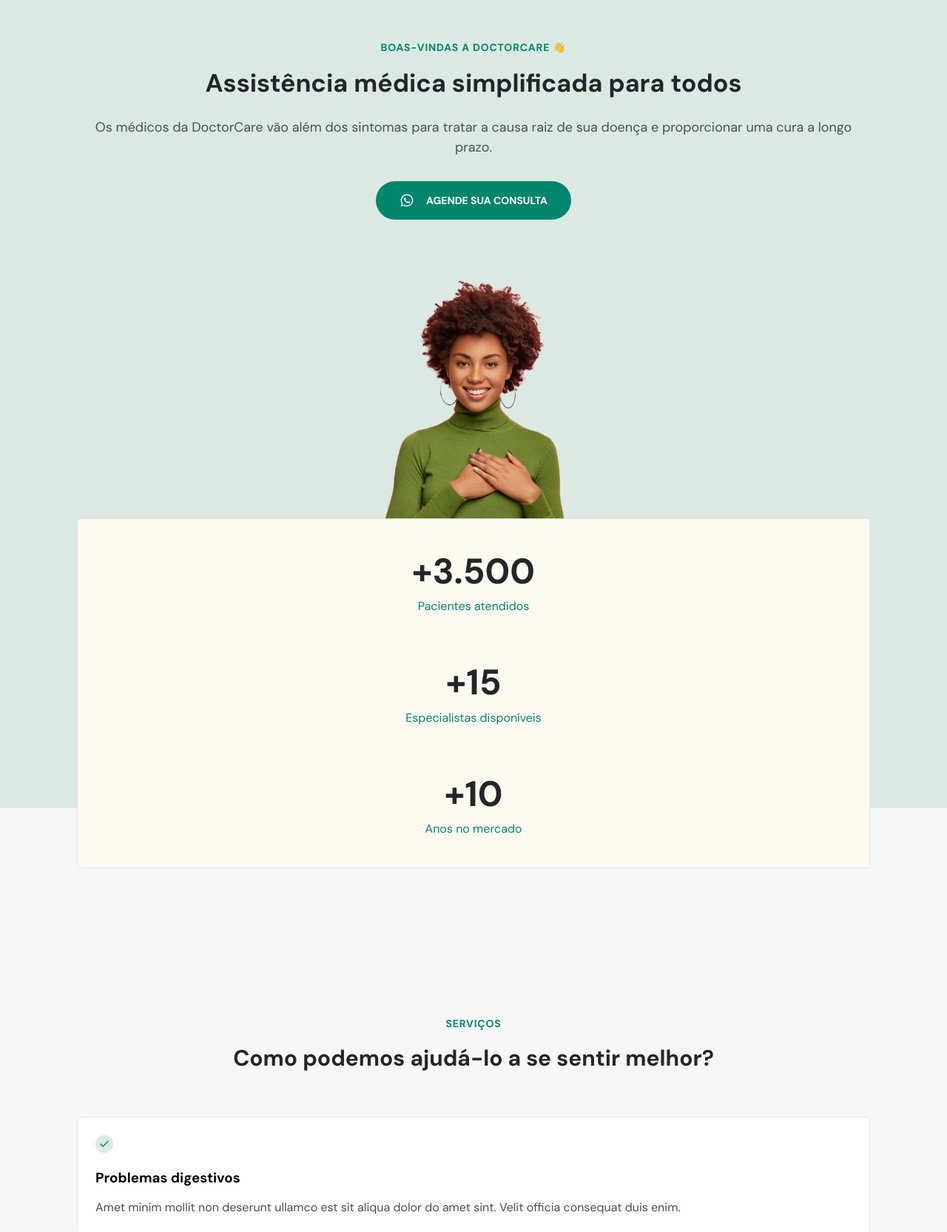
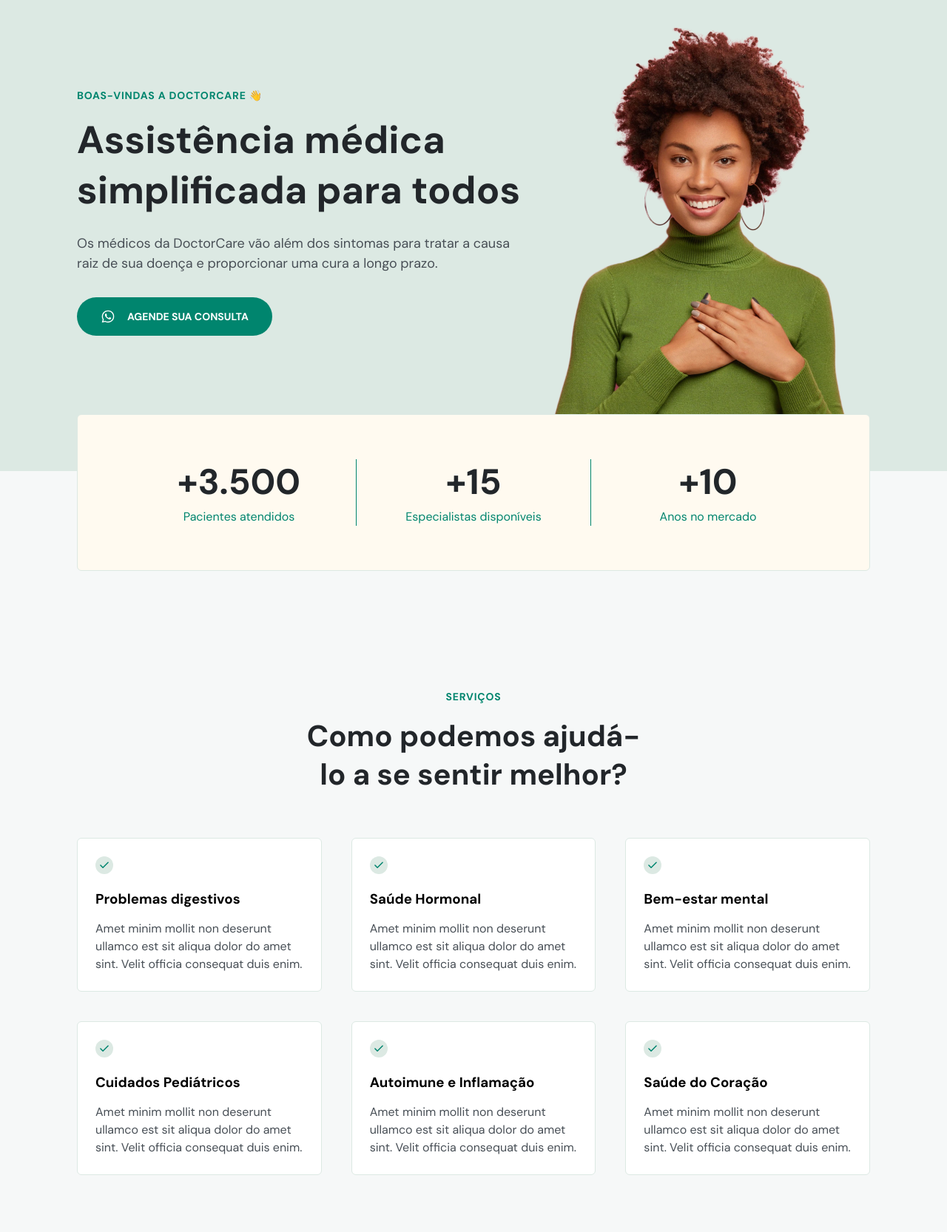
Before and after one commit to matheusdefarias/rocketseat-nlw-return-origin, a plain HTML site: page index.html in a window 1280 px wide. Shown: the part 59-1725 px from the top of the page at 74% size. Drawn offline with nearby package versions, Linux system fonts and the light colour scheme.

Commit message:
feat: finished website responsiveness and started to code the activateMenuAtCurrentSection function

```diff
--- a/index.html
+++ b/index.html
@@ -3,7 +3,7 @@
   <head>
     <meta charset="UTF-8" />
     <meta name="viewport" content="width=device-width, initial-scale=1.0" />
-    <title>DoctorCare 56:10</title>
+    <title>DoctorCare 2:02:50</title>
 
     <link rel="stylesheet" href="style.css" />
 
@@ -225,6 +225,8 @@
 
     <section id="home">
       <div class="wrapper">
+
+        <div class="col-a">
           <header>
             <h4>BOAS-VINDAS A DOCTORCARE 👋</h4>
             <h1>Assistência médica simplificada para todos</h1>
@@ -250,7 +252,10 @@
 
               Agende sua consulta
             </a>
+          </div>
+        </div>
 
+        <div class="col-b">
           <img
             src="assets/mulher-negra-vestindo-camisa-verde-e-sorrindo.png"
             alt="Mulher negra vestindo camisa verde e sorrindo"
@@ -273,6 +278,7 @@
             <p>Anos no mercado</p>
           </div>
         </div>
+
       </div>
     </section>
 
@@ -435,6 +441,8 @@
 
     <section id="about">
       <div class="wrapper">
+
+        <div class="col-a">
           <header>
             <h4>SOBRE NÓS</h4>
             <h2>Entenda quem somos e por que existimos</h2>
@@ -452,16 +460,23 @@
               ullamco est sit aliqua dolor do amet sint.
             </p>
 
+          </div>
+        </div>
+
+        <div class="col-b">
           <img
             src="assets/doutor-feliz-segurando-prancheta-com-pacientes.png"
             alt="Doutor feliz segurando prancheta com pacientes"
           />
         </div>
+
       </div>
     </section>
 
     <section id="contact">
       <div class="wrapper">
+
+        <div class="col-a">
           <header>
             <h2>Entre em contato com a gente!</h2>
           </header>
@@ -536,16 +551,23 @@
               Agende sua consulta
             </a>
 
+          </div>
+        </div>
+
+        <div class="col-b">
           <img
             src="assets/homem-negro-com-moletom-beige-mexendo-no-celular.png"
             alt="Homem negro com moletom beige mexendo no celular"
           />
         </div>
+
       </div>
     </section>
 
     <footer>
       <div class="wrapper">
+
+        <div class="col-a">
           <a class="logo" href="#home">
             <svg
               width="133"
@@ -601,7 +623,9 @@
             ©2021 DoctorCare. <br />
             Todos os direitos reservados.
           </p>
+        </div>
 
+        <div class="col-b">
           <ul class="social-links">
             <li>
               <a href="https://instagram.com" target="_blank"
@@ -683,6 +707,8 @@
             </li>
           </ul>
         </div>
+
+      </div>
     </footer>
 
     <a id="backToTopButton" href="#home">
--- a/main.js
+++ b/main.js
@@ -9,6 +9,13 @@ function onScroll() {
   //navigation.classList.add('scroll');
   showNavOnScroll();
   showBackToTopButtonOnScroll();
+  activateMenuAtCurrentSection();
+}
+
+function activateMenuAtCurrentSection() {
+  const targetLine = scrollY + innerHeight/2;
+
+  //Verify if the section cross the targetLine
 }
 
 function showNavOnScroll() {
--- a/style.css
+++ b/style.css
@@ -304,6 +304,7 @@ body.menu-expanded button path {
 /*==================== #HOME ====================*/
 
 #home {
+  padding-block: 0;
   padding-top: calc(4.1rem + var(--nav-height));
 
   /* padding-left: 2rem;*/
@@ -313,7 +314,7 @@ body.menu-expanded button path {
 #home::before {
   content: "";
   width: 100%;
-  height: calc(108rem + var(--nav-height));
+  height: calc(76% + var(--nav-height));
   background-color: var(--brand-light);
   display: block;
 
@@ -521,8 +522,30 @@ footer .social-links {
 
 @media (min-width: 1024px) {
   /*==================== GERAL ====================*/
+  body {
+    overflow: auto;
+  }
+
   .wrapper {
     width: min(112rem, 100%);
+    display: grid;
+  }
+
+  .col-a {
+    grid-area: A;
+  }
+
+  .col-b {
+    grid-area: B;
+  }
+
+  section {
+    padding-block: 16rem;
+  }
+
+  section header h2 {
+    font-size: 4rem;
+    line-height: 5.2rem;
   }
 
   /*==================== NAVIGATION ====================*/
@@ -646,4 +669,127 @@ footer .social-links {
     filter: brightness(1.3);
     border: none;
   }
+
+  /*==================== HOME ====================*/
+  #home::before {
+    height: calc(96% - var(--nav-height));
+  }
+
+  #home {
+    padding-top: var(--nav-height);
+  }
+
+  #home .wrapper {
+    grid-template-columns: 60.5rem 1fr;
+    grid-template-areas:
+      "A B"
+      "C C";
+  }
+
+  #home .col-a {
+    text-align: left;
+    align-self: center;
+  }
+
+  #home h1 {
+    font-size: 5.2rem;
+  }
+
+  #home .content p {
+    font-size: 1.8rem;
+  }
+
+  #home .stats {
+    grid-area: C;
+
+    flex-direction: row;
+    padding: 6rem;
+    gap: 0;
+  }
+
+  #home .stats .stat + .stat {
+    border-left: 1px solid var(--primary-color);
+  }
+
+  #home .stats .stat {
+    flex: 1;
+  }
+
+  #home .button {
+    margin: 0;
+  }
+
+  #home img {
+    width: 42rem;
+  }
+
+  /*==================== SERVICES ====================*/
+
+  #services h2 {
+    width: 47rem;
+    margin-inline: auto;
+  }
+
+  #services .cards {
+    flex-direction: row;
+    flex-wrap: wrap;
+    gap: 4rem;
+  }
+
+  #services .card {
+    width: 30%;
+    flex-grow: 1;
+  }
+
+  /*==================== ABOUT ====================*/
+
+  #about .wrapper {
+    grid-template-columns: 48rem 1fr;
+    grid-template-areas: 'B A';
+    gap: 6.7rem;
+  }
+
+  #about .col-a {
+    align-self: center;
+  }
+
+  #about .content p {
+    margin-bottom: 0;
+  }
+
+  /*==================== CONTACT ====================*/
+
+  #contact .wrapper {
+    grid-template-columns: 1fr 57.5rem;
+    grid-template-areas: 'A B';
+    gap: 6.7rem;
+  }
+
+  #contact h2 {
+    width: 40.4rem;
+  }
+
+  /*==================== FOOTER ====================*/
+
+  footer {
+    padding-block: 8rem;
+  }
+
+  footer .wrapper {
+    grid-template-columns: 1fr 1fr;
+    grid-template-areas: 'A B';
+  }
+
+  footer .col-a {
+    align-self: center;
+  }
+
+  footer .col-b {
+    align-self: center;
+    justify-self: flex-end;
+  }
+
+  footer p {
+    margin-bottom: 0;
+  }
 }
```
Lines whose indentation alone changed are shown as unchanged.
